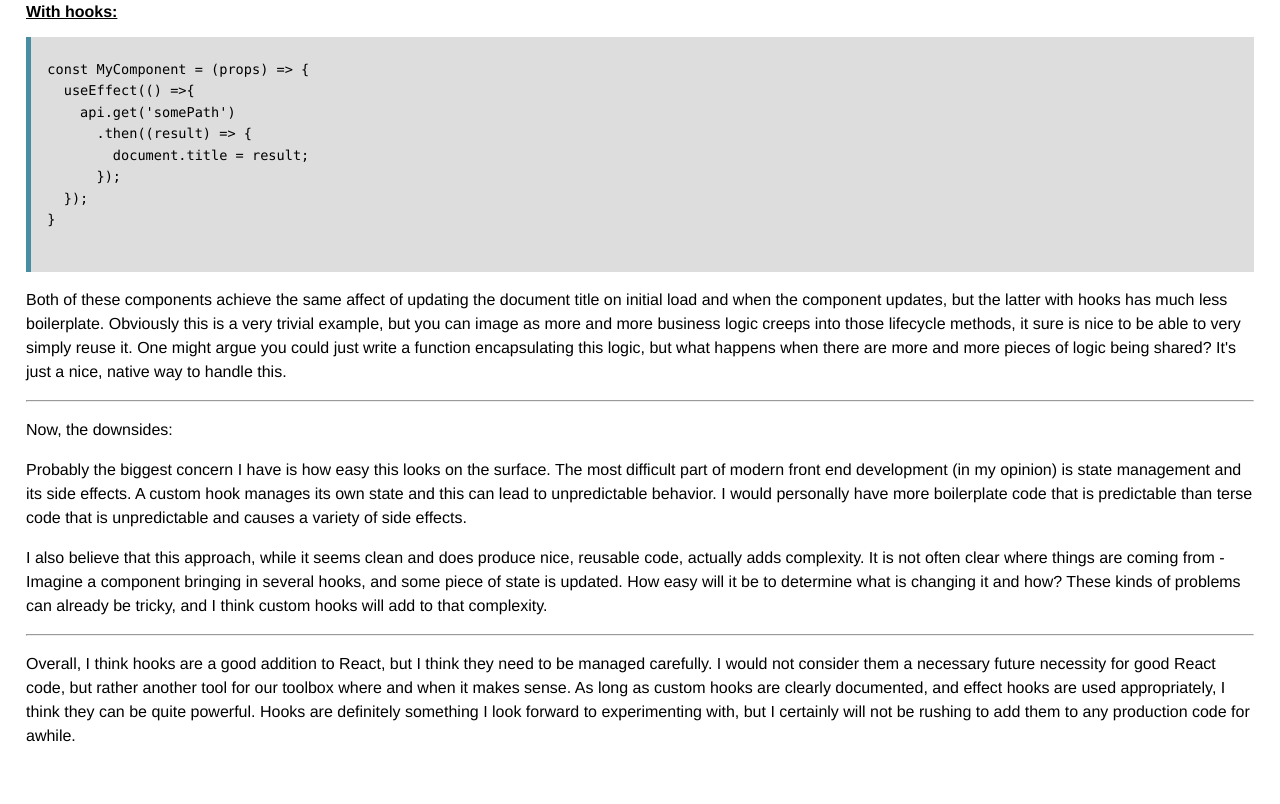
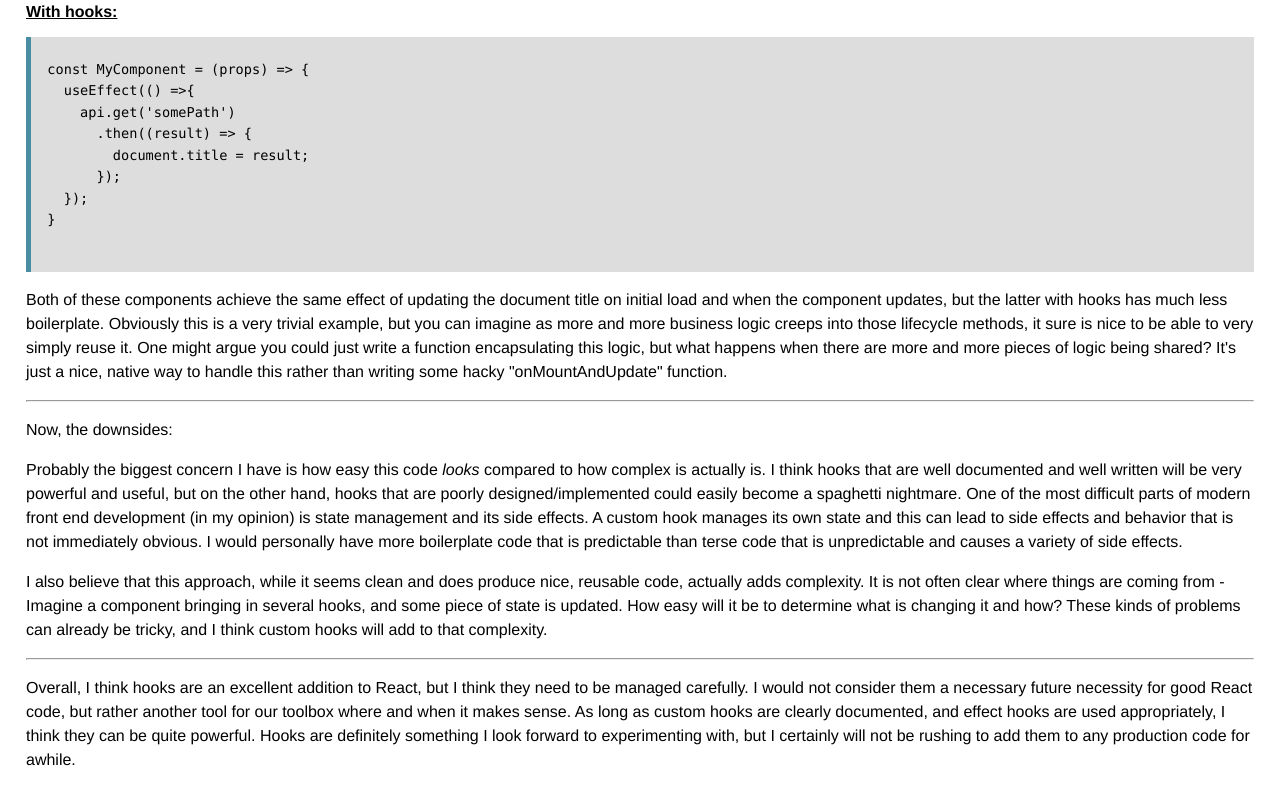
Before and after one commit to cameronkeif/cameronkeif.github.io, a plain HTML site: page blog.html in a window 1280 px wide. Shown: the part 1008-1812 px from the top of the page. Drawn offline with Linux system fonts and the light colour scheme.

Commit message:
cleanup typos

```diff
--- a/blog.html
+++ b/blog.html
@@ -39,13 +39,13 @@
         </p>
 
         <p>
-          So what are React hooks? This is a new feature proposal live in React v 16.7.0-alpha. There is an <a href="https://github.com/reactjs/rfcs/pull/68">open RFC</a> where discussion of the full implementation is taking place.  React hooks basically allow you to use state and other React features (such as lifecycle methods)
+          So what are React hooks? This is a new feature proposal live in React v16.7.0-alpha. There is an <a href="https://github.com/reactjs/rfcs/pull/68">open RFC</a> where discussion of the full implementation is taking place.  React hooks basically allow you to use state and other React features (such as lifecycle methods)
           without needing to create a new class. An overview can be found <a href="https://reactjs.org/docs/hooks-overview.html">here.</a>
         </p>
 
         <p>
           The biggest win here, in my opinion, is that this allows components to very easily share stateful logic. For example, a common pattern I find
-          myself writing is flags maintained in component/redux state indicaitng "isLoading", "isBeingCreated", "isBeingEdited", etc. With hooks
+          myself writing is flags maintained in component/redux state indicating "isLoading", "isBeingCreated", "isBeingEdited", etc. With hooks
           I could abstract some of that handling out to an "isBusy" hook and remove that logic from all those individual components.
       </p>
 
@@ -96,10 +96,10 @@
         </div>
 
         <p>
-        Both of these components achieve the same affect of updating the document title on initial load and when the component updates, but the latter with hooks has much less boilerplate.
-        Obviously this is a very trivial example, but you can image as more and more business logic creeps into those lifecycle methods, it sure is nice to be
+        Both of these components achieve the same effect of updating the document title on initial load and when the component updates, but the latter with hooks has much less boilerplate.
+        Obviously this is a very trivial example, but you can imagine as more and more business logic creeps into those lifecycle methods, it sure is nice to be
         able to very simply reuse it. One might argue you could just write a function encapsulating this logic,
-        but what happens when there are more and more pieces of logic being shared? It's just a nice, native way to handle this.
+        but what happens when there are more and more pieces of logic being shared? It's just a nice, native way to handle this rather than writing some hacky "onMountAndUpdate" function.
       </p>
 
       <hr />
@@ -109,8 +109,9 @@
         </p>
 
         <p>
-          Probably the biggest concern I have is how easy this looks on the surface. The most difficult part of modern front end development (in my opinion) is
-          state management and its side effects. A custom hook manages its own state and this can lead to unpredictable behavior.
+          Probably the biggest concern I have is how easy this code <i>looks</i> compared to how complex is actually is. I think hooks that are well documented and well written will be very powerful and useful,
+          but on the other hand, hooks that are poorly designed/implemented could easily become a spaghetti nightmare. One of the most difficult parts of modern front end development (in my opinion) is
+          state management and its side effects. A custom hook manages its own state and this can lead to side effects and behavior that is not immediately obvious.
           I would personally have more boilerplate code that is predictable than terse code that is unpredictable and causes a variety of side effects.
         </p>
 
@@ -123,7 +124,7 @@
         <hr />
 
         <p>
-          Overall, I think hooks are a good addition to React, but I think they need to be managed carefully. I would not consider them a necessary future necessity for good React code, but rather
+          Overall, I think hooks are an excellent addition to React, but I think they need to be managed carefully. I would not consider them a necessary future necessity for good React code, but rather
           another tool for our toolbox where and when it makes sense. As long as custom hooks are clearly documented, and effect hooks are used appropriately, I think they can be
           quite powerful. Hooks are definitely something I look forward to experimenting with, but I certainly will not be rushing to add them to any production code for awhile.
         </p>
```
